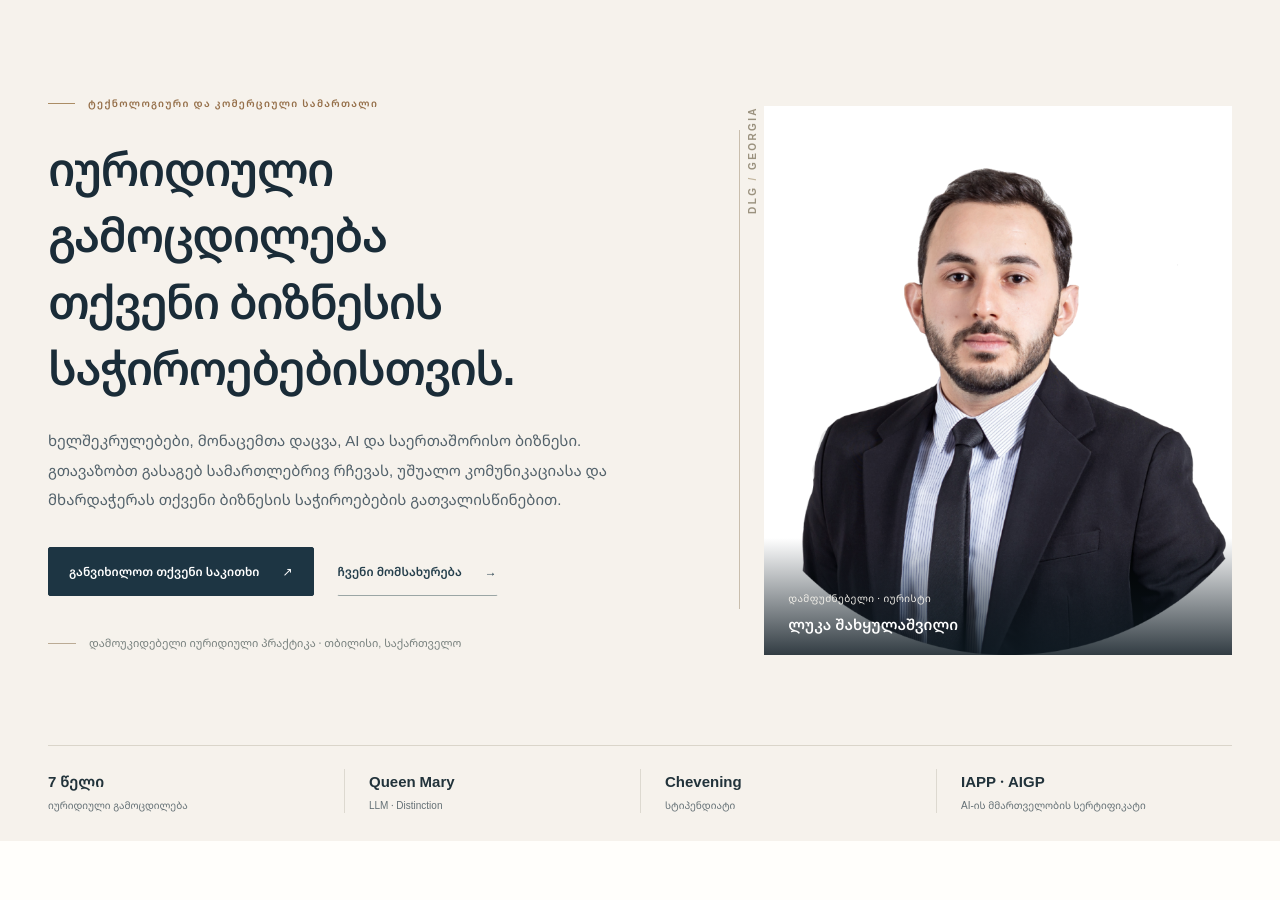
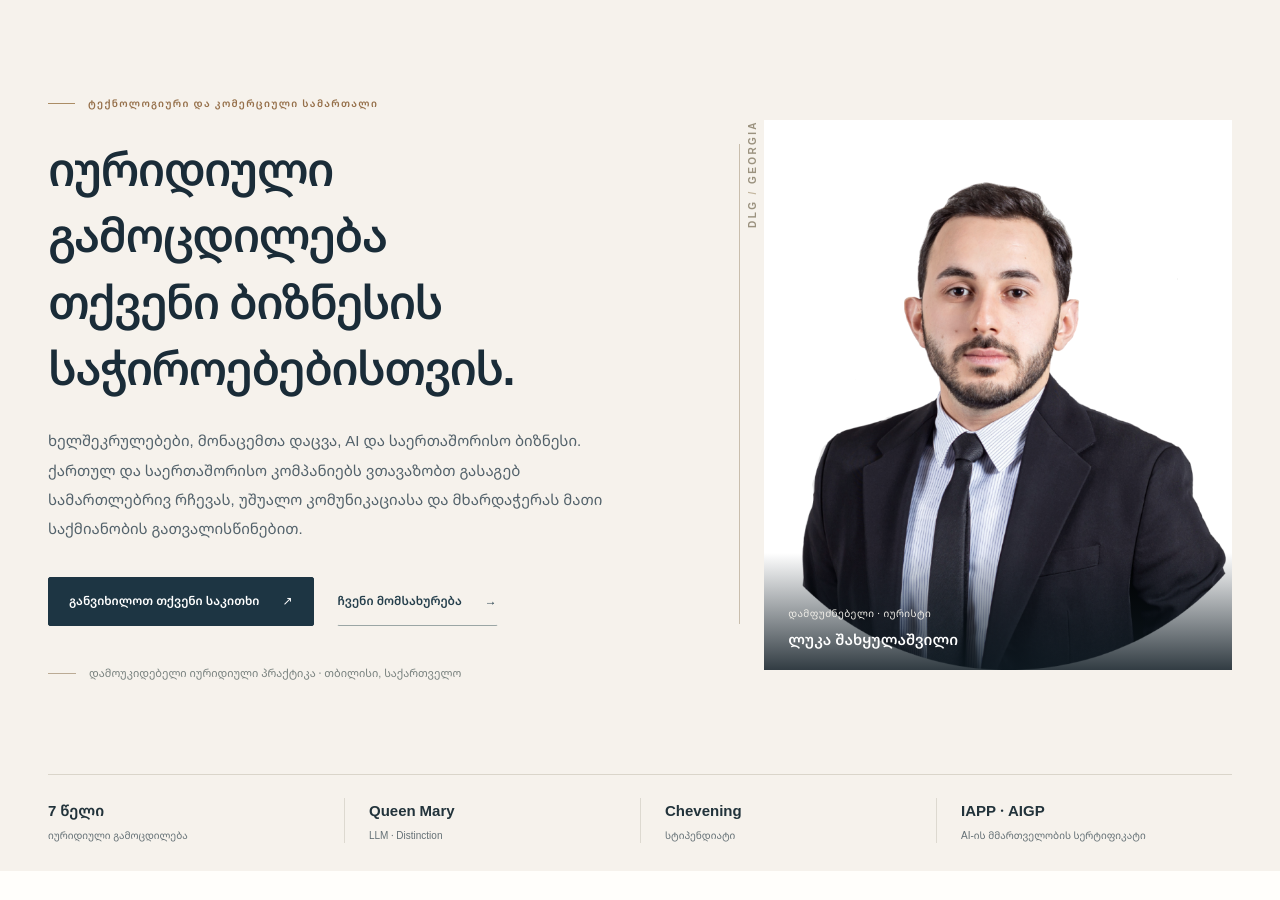
Before and after one commit to luka019/lukaswebsite, a Jekyll site: the page index.html, which Jekyll copies as it is, in a window 1280 px wide and 900 px high. Built offline with Jekyll 4.4.1, drawn with Linux system fonts in a browser that asks for light colours.

Commit message:
Clarify who DLG advises in the Georgian introduction

```diff
--- a/index.html
+++ b/index.html
@@ -35,7 +35,7 @@
       <div class="sig-hero-copy">
         <p class="sig-eyebrow"><span class="sig-eyebrow-line" aria-hidden="true"></span><span data-en="TECHNOLOGY & COMMERCIAL LAW">ტექნოლოგიური და კომერციული სამართალი</span></p>
         <h1 id="hero-title" data-en="Legal expertise shaped by your business.">იურიდიული გამოცდილება თქვენი ბიზნესის საჭიროებებისთვის.</h1>
-        <p class="sig-hero-intro" data-en="Contracts, data protection, AI and international business. We provide clear legal advice, direct communication and practical support built around the decisions you need to make.">ხელშეკრულებები, მონაცემთა დაცვა, AI და საერთაშორისო ბიზნესი. გთავაზობთ გასაგებ სამართლებრივ რჩევას, უშუალო კომუნიკაციასა და მხარდაჭერას თქვენი ბიზნესის საჭიროებების გათვალისწინებით.</p>
+        <p class="sig-hero-intro" data-en="Contracts, data protection, AI and international business. We provide clear legal advice, direct communication and practical support built around the decisions you need to make.">ხელშეკრულებები, მონაცემთა დაცვა, AI და საერთაშორისო ბიზნესი. ქართულ და საერთაშორისო კომპანიებს ვთავაზობთ გასაგებ სამართლებრივ რჩევას, უშუალო კომუნიკაციასა და მხარდაჭერას მათი საქმიანობის გათვალისწინებით.</p>
         <div class="sig-actions">
           <a class="sig-button sig-button-primary" href="#contact"><span data-en="Discuss your matter">განვიხილოთ თქვენი საკითხი</span><span aria-hidden="true">↗</span></a>
           <a class="sig-button sig-button-text" href="#services"><span data-en="Explore our services">ჩვენი მომსახურება</span><span aria-hidden="true">→</span></a>
```
